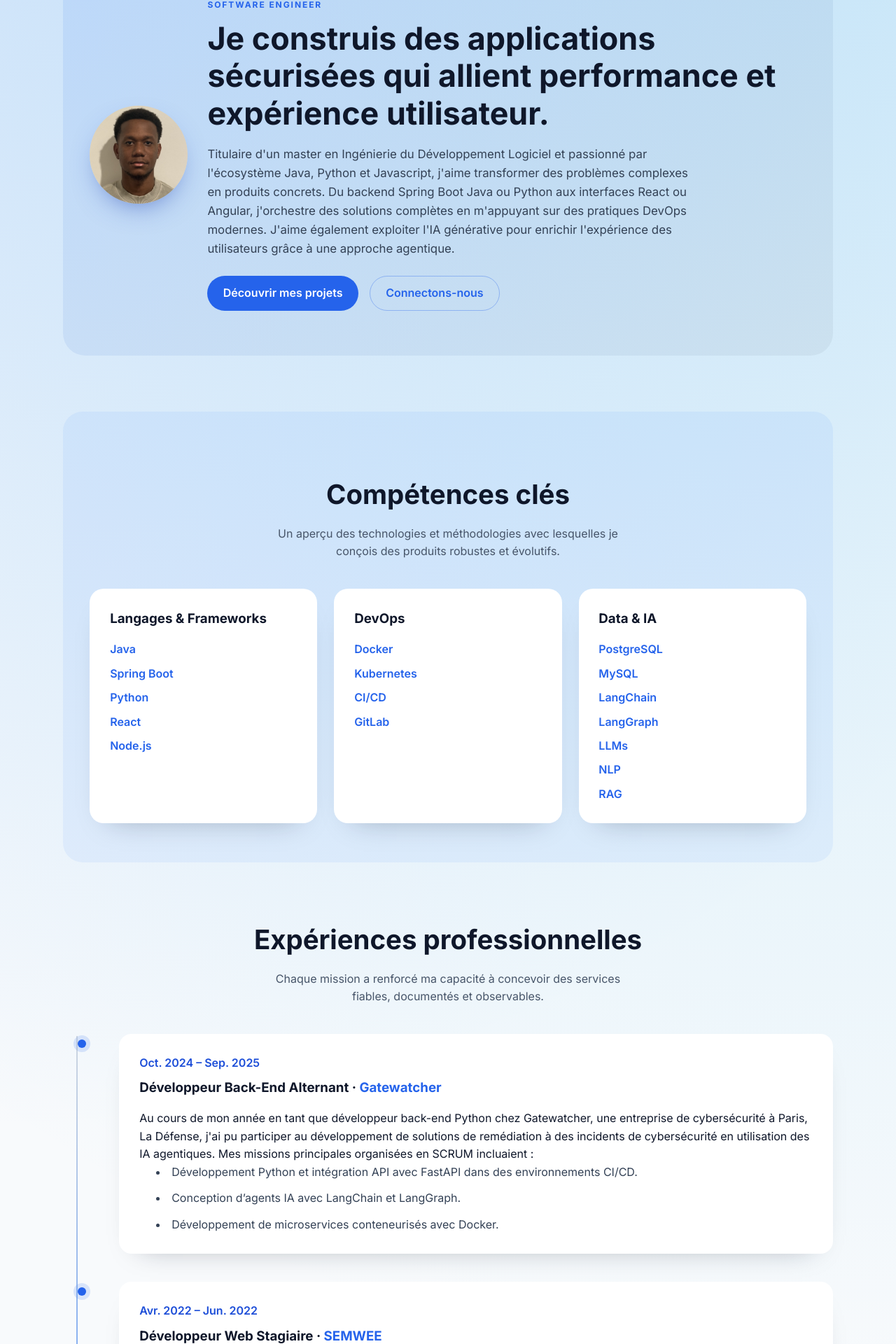
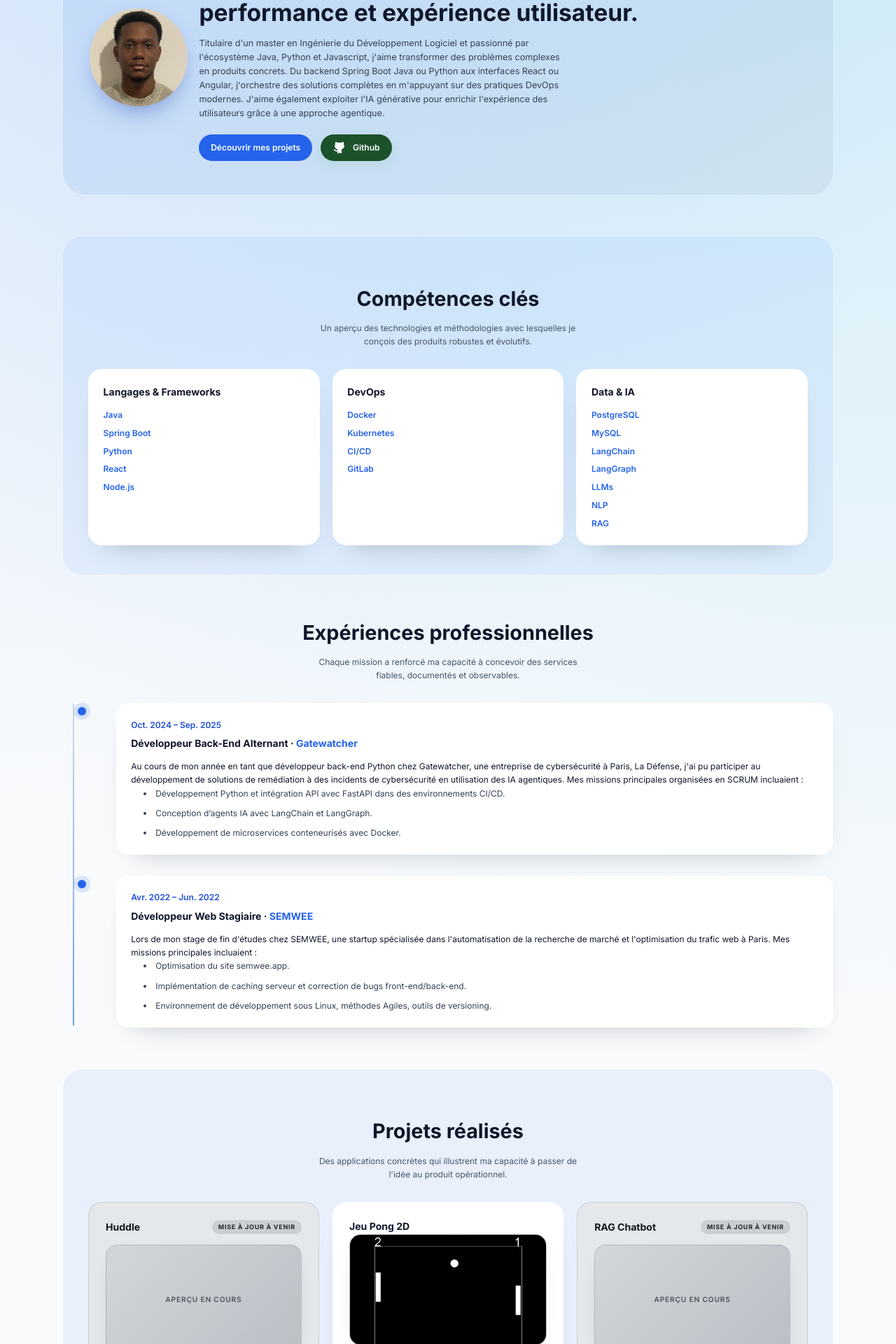
Before and after one commit to regixx20/portfolio, a React (Vite) app: page / in a window 1280 px wide. Shown: the part 254-2174 px from the top of the page at 70% size. Built offline with nearby package versions, Linux system fonts and the light colour scheme.

Commit message:
improvement of buttons

```diff
--- a/package.json
+++ b/package.json
@@ -10,6 +10,7 @@
     "preview": "vite preview"
   },
   "dependencies": {
+    "lucide-react": "^0.546.0",
     "react": "^19.1.1",
     "react-dom": "^19.1.1",
     "react-router-dom": "^7.9.4"
--- a/src/App.css
+++ b/src/App.css
@@ -1,3 +1,7 @@
+html {
+  font-size: 12px;
+}
+
 .app-layout {
   display: flex;
   flex-direction: column;
@@ -762,3 +766,24 @@
   color: #2563eb; /* Choisis la couleur que tu veux */
   font-weight: 600;
 }
+
+.button.button--github {
+  background: #1b522b; /* vert GitHub */
+  color: #ffffff !important;
+  border: 1px solid rgba(0, 0, 0, 0.06);
+  box-shadow: 0 6px 18px rgba(46,164,79,0.12);
+  transition: transform 120ms ease, background 120ms ease, box-shadow 120ms ease;
+}
+
+.button.button--github:hover,
+.button.button--github:focus {
+  background: #238636;
+  transform: translateY(-3px);
+  box-shadow: 0 10px 28px rgba(35,134,54,0.16);
+}
+
+.button.button--github svg {
+  fill: currentColor;
+  margin-right: 0.45rem;
+  vertical-align: middle;
+}
--- a/src/components/Profile.jsx
+++ b/src/components/Profile.jsx
@@ -1,3 +1,4 @@
+import { Github } from "lucide-react";
 export default function Profile() {
   return (
     <div id ="profil" className="hero">
@@ -14,12 +15,19 @@ export default function Profile() {
         <br />
 
         <div className="hero__actions">
-          <a className="button" href="#projets">
-            Découvrir mes projets
-          </a>
-          <a className="button button--ghost" href="https://www.linkedin.com/in/régix-mededji" target="_blank" rel="noreferrer">
-            Connectons-nous
-          </a>
+        <a className="button" href="#projets">
+          Découvrir mes projets
+        </a>
+        <a
+          className="button button--github flex items-center gap-2"
+          href="https://github.com/regixx20"
+          target="_blank"
+          rel="noreferrer"
+        >
+
+              <Github size={18} />
+              Github
+            </a>
         </div>
       </div>
     </div>
--- a/src/components/Projects.jsx
+++ b/src/components/Projects.jsx
@@ -5,7 +5,7 @@ import { projects } from "../data/projects";
 export default function Projects() {
   return (
     <div id="projets" className="projects">
-      <h2 className="section-title">Projets sélectionnés</h2>
+      <h2 className="section-title">Projets réalisés</h2>
       <p className="section-subtitle">
         Des applications concrètes qui illustrent ma capacité à passer de l&apos;idée au produit opérationnel.
       </p>
--- a/src/data/projects.js
+++ b/src/data/projects.js
@@ -42,7 +42,7 @@ export const projects = [
     id: "RAG-Chatbot",
     name: "RAG Chatbot",
     status: "updating",
-    statusLabel: "Update en cours",
+    statusLabel: "Mise à jour à venir",
     tech: ["Python", "LangGraph", "OpenAI", "React", "JavaScript"],
     simpleDescription: "Chatbot intelligent basé sur la technologie RAG (Retrieval-Augmented Generation), capable de répondre à des questions en s’appuyant sur des documents qu'on lui fournit.",
     description:
```
Also changed, not shown: 1 other file (tests, documents, lock files or other folders).
